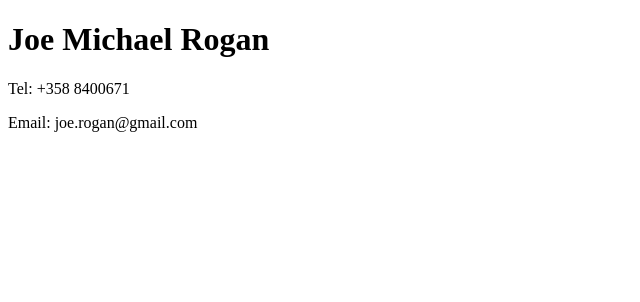
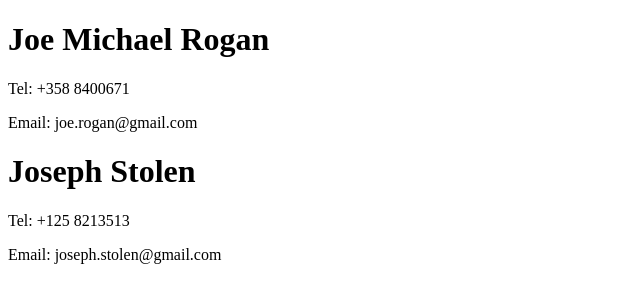
Before and after one commit to hannesgranvik/gruppGitUppgift-1, a plain HTML site: page kontakt.html in a window 1280 px wide. Shown: the whole page, without its empty margins (0-640 px from the left). Drawn offline with Linux system fonts and the light colour scheme.

Commit message:
added joseph stolen contact card

```diff
--- a/kontakt.html
+++ b/kontakt.html
@@ -11,5 +11,10 @@
         <p>Tel: +358 8400671</p>
         <p>Email: joe.rogan@gmail.com</p>
     </div>
+    <div class="card">
+        <h1>Joseph Stolen</h1>
+        <p>Tel: +125 8213513</p>
+        <p>Email: joseph.stolen@gmail.com</p>
+    </div>
 </body>
 </html>
```
